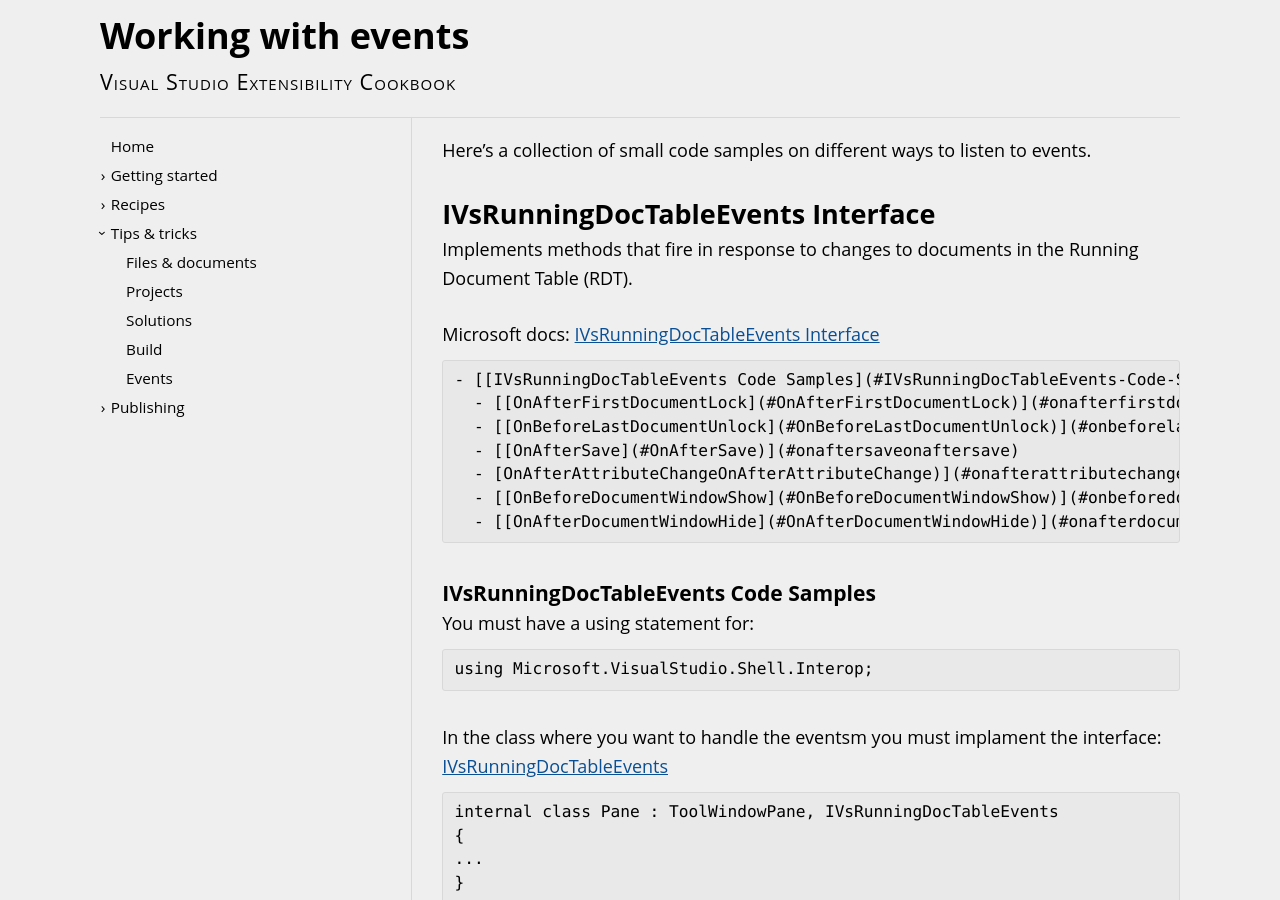
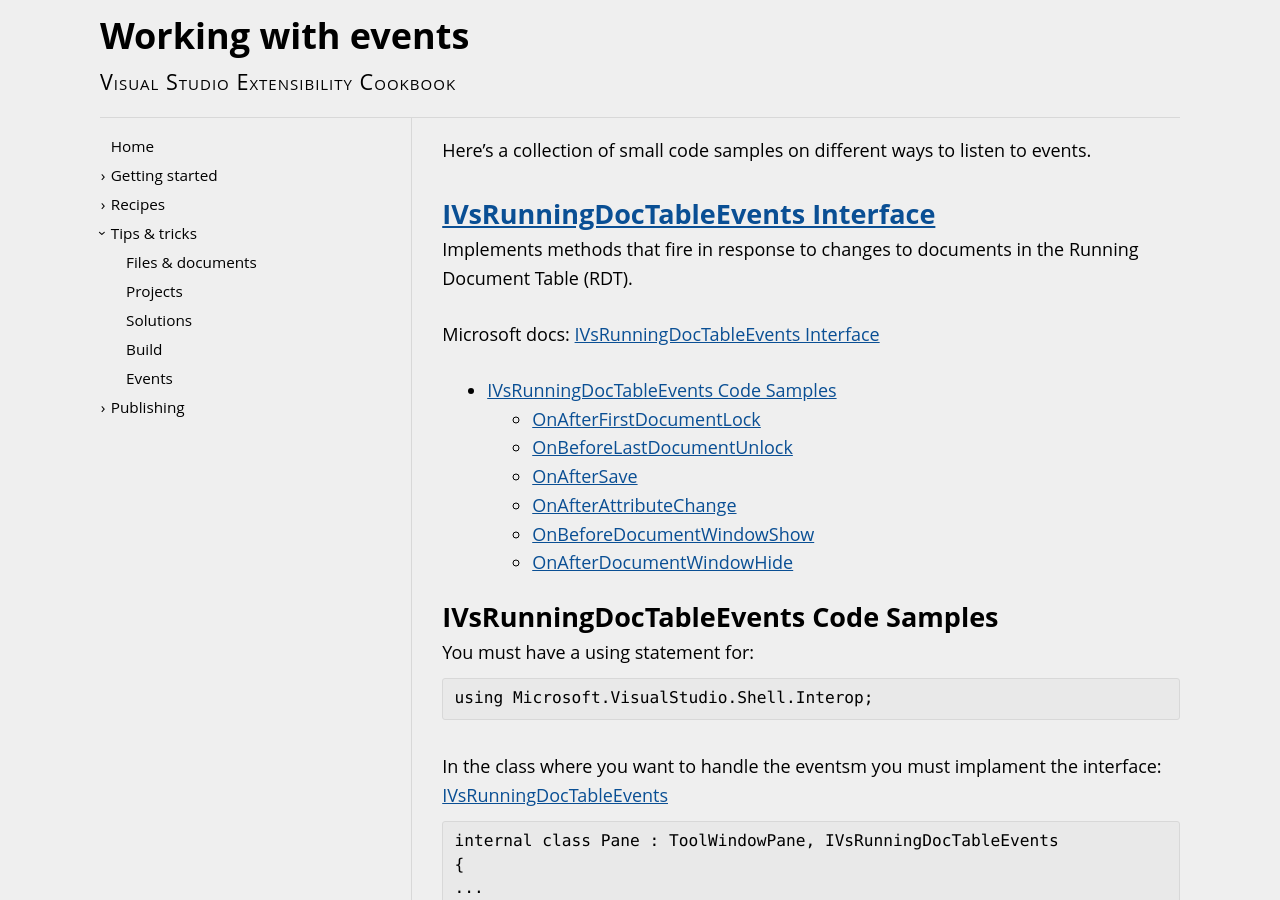
Before and after one commit to VsixCommunity/docs, a Jekyll site: the page built from docs/tips/events.md, in a window 1280 px wide and 900 px high. Built offline with Jekyll 4.4.1, drawn with Linux system fonts in a browser that asks for light colours; some of the changed text lies outside the part shown.

Commit message:
Fixed the TOC. Was not showing link. Now Works

````diff
--- a/docs/tips/events.md
+++ b/docs/tips/events.md
@@ -6,7 +6,7 @@ date: 2021-6-30
 
 Here's a collection of small code samples on different ways to listen to events.
 
-## [IVsRunningDocTableEvents Interface](#IVsRunningDocTableEvents-Interface)
+# [IVsRunningDocTableEvents Interface](#IVsRunningDocTableEvents-Interface)
 
 Implements methods that fire in response to changes to documents in the Running Document Table (RDT).
 
@@ -14,16 +14,17 @@ Implements methods that fire in response to changes to documents in the Running
 Microsoft docs: [IVsRunningDocTableEvents Interface](https://docs.microsoft.com/en-us/dotnet/api/microsoft.visualstudio.shell.interop.ivsrunningdoctableevents?view=visualstudiosdk-2022)
 
 <!--TOC-->
-    - [[IVsRunningDocTableEvents Code Samples](#IVsRunningDocTableEvents-Code-Samples)](#ivsrunningdoctableevents-code-samplesivsrunningdoctableevents-code-samples)
-      - [[OnAfterFirstDocumentLock](#OnAfterFirstDocumentLock)](#onafterfirstdocumentlockonafterfirstdocumentlock)
-      - [[OnBeforeLastDocumentUnlock](#OnBeforeLastDocumentUnlock)](#onbeforelastdocumentunlockonbeforelastdocumentunlock)
-      - [[OnAfterSave](#OnAfterSave)](#onaftersaveonaftersave)
-      - [OnAfterAttributeChangeOnAfterAttributeChange)](#onafterattributechangeonafterattributechange)
-      - [[OnBeforeDocumentWindowShow](#OnBeforeDocumentWindowShow)](#onbeforedocumentwindowshowonbeforedocumentwindowshow)
-      - [[OnAfterDocumentWindowHide](#OnAfterDocumentWindowHide)](#onafterdocumentwindowhideonafterdocumentwindowhide)
+- [IVsRunningDocTableEvents Code Samples](#ivsrunningdoctableevents-code-samples)
+  - [OnAfterFirstDocumentLock](#onafterfirstdocumentlock)
+  - [OnBeforeLastDocumentUnlock](#onbeforelastdocumentunlock)
+  - [OnAfterSave](#onaftersave)
+  - [OnAfterAttributeChange](#onafterattributechange)
+  - [OnBeforeDocumentWindowShow](#onbeforedocumentwindowshow)
+  - [OnAfterDocumentWindowHide](#onafterdocumentwindowhide)
 <!--/TOC-->
 
-### [IVsRunningDocTableEvents Code Samples](#IVsRunningDocTableEvents-Code-Samples)
+
+# IVsRunningDocTableEvents Code Samples
 
 You must have a using statement for:
 
@@ -40,7 +41,7 @@ internal class Pane : ToolWindowPane, IVsRunningDocTableEvents
 }
 ```
 
-#### [OnAfterFirstDocumentLock](#OnAfterFirstDocumentLock)
+## OnAfterFirstDocumentLock
 
 [OnAfterFirstDocumentLock](https://docs.microsoft.com/en-us/dotnet/api/microsoft.visualstudio.shell.interop.ivsrunningdoctableevents.onafterfirstdocumentlock?view=visualstudiosdk-2022) is called after application of the first lock of the specified type to the specified document in the Running Document Table (RDT).
 
@@ -79,7 +80,7 @@ public int OnAfterFirstDocumentLock(uint docCookie, uint dwRDTLockType, uint dwR
 ```
 
 
-#### [OnBeforeLastDocumentUnlock](#OnBeforeLastDocumentUnlock)
+## OnBeforeLastDocumentUnlock
 
 
 [OnBeforeLastDocumentUnlock](https://docs.microsoft.com/en-us/dotnet/api/microsoft.visualstudio.shell.interop.ivsrunningdoctableevents.onbeforelastdocumentunlock?view=visualstudiosdk-2022) is called before releasing the last lock of the specified type on the specified document in the Running Document Table (RDT).
@@ -116,7 +117,7 @@ public int OnBeforeLastDocumentUnlock(uint docCookie, uint dwRDTLockType, uint d
 }
 ```
 
-#### [OnAfterSave](#OnAfterSave)
+## OnAfterSave
 
 
 [OnAfterSave](https://docs.microsoft.com/en-us/dotnet/api/microsoft.visualstudio.shell.interop.ivsrunningdoctableevents.onaftersave?view=visualstudiosdk-2022) is called after saving a document in the Running Document Table (RDT).
@@ -155,7 +156,7 @@ public int OnAfterSave(uint docCookie)
 }
 ```
 
-#### OnAfterAttributeChangeOnAfterAttributeChange)
+## OnAfterAttributeChange
 
 [OnAfterAttributeChange](https://docs.microsoft.com/en-us/dotnet/api/microsoft.visualstudio.shell.interop.ivsrunningdoctableevents.onafterattributechange?view=visualstudiosdk-2022) is called after a change in an attribute of a document in the Running Document Table (RDT).
 
@@ -193,7 +194,7 @@ public int OnAfterAttributeChange(uint docCookie, uint grfAttribs)
 }
 ```
 
-#### [OnBeforeDocumentWindowShow](#OnBeforeDocumentWindowShow)
+## OnBeforeDocumentWindowShow
 
 [OnBeforeDocumentWindowShow](https://docs.microsoft.com/en-us/dotnet/api/microsoft.visualstudio.shell.interop.ivsrunningdoctableevents.onbeforedocumentwindowshow?view=visualstudiosdk-2022) is called before displaying a document window.
 
@@ -308,7 +309,7 @@ public int OnBeforeDocumentWindowShow(uint docCookie, int fFirstShow, IVsWindowF
 }
 ```
 
-#### [OnAfterDocumentWindowHide](#OnAfterDocumentWindowHide)
+## OnAfterDocumentWindowHide
 
 [OnAfterDocumentWindowHide](https://docs.microsoft.com/en-us/dotnet/api/microsoft.visualstudio.shell.interop.ivsrunningdoctableevents.onafterdocumentwindowhide?view=visualstudiosdk-2022) is called after a document window is placed in the Hide state.
 
````
